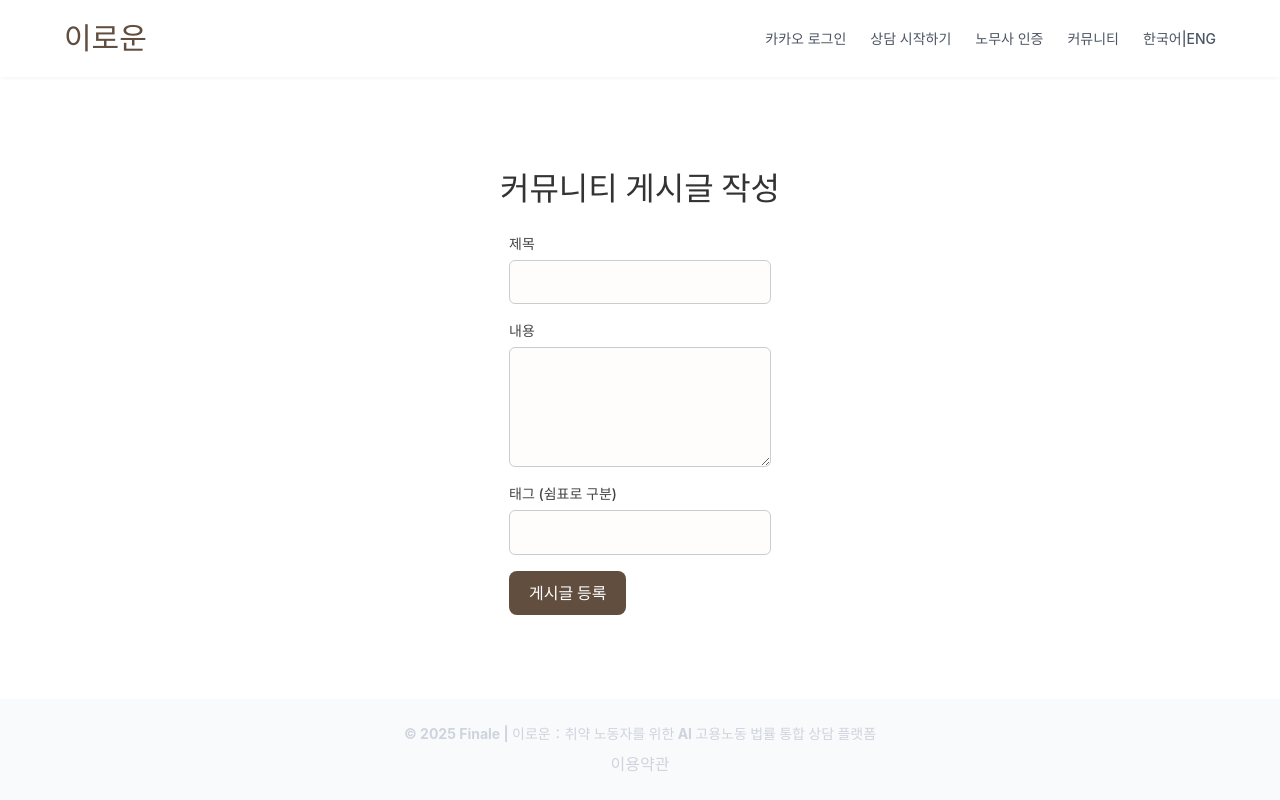
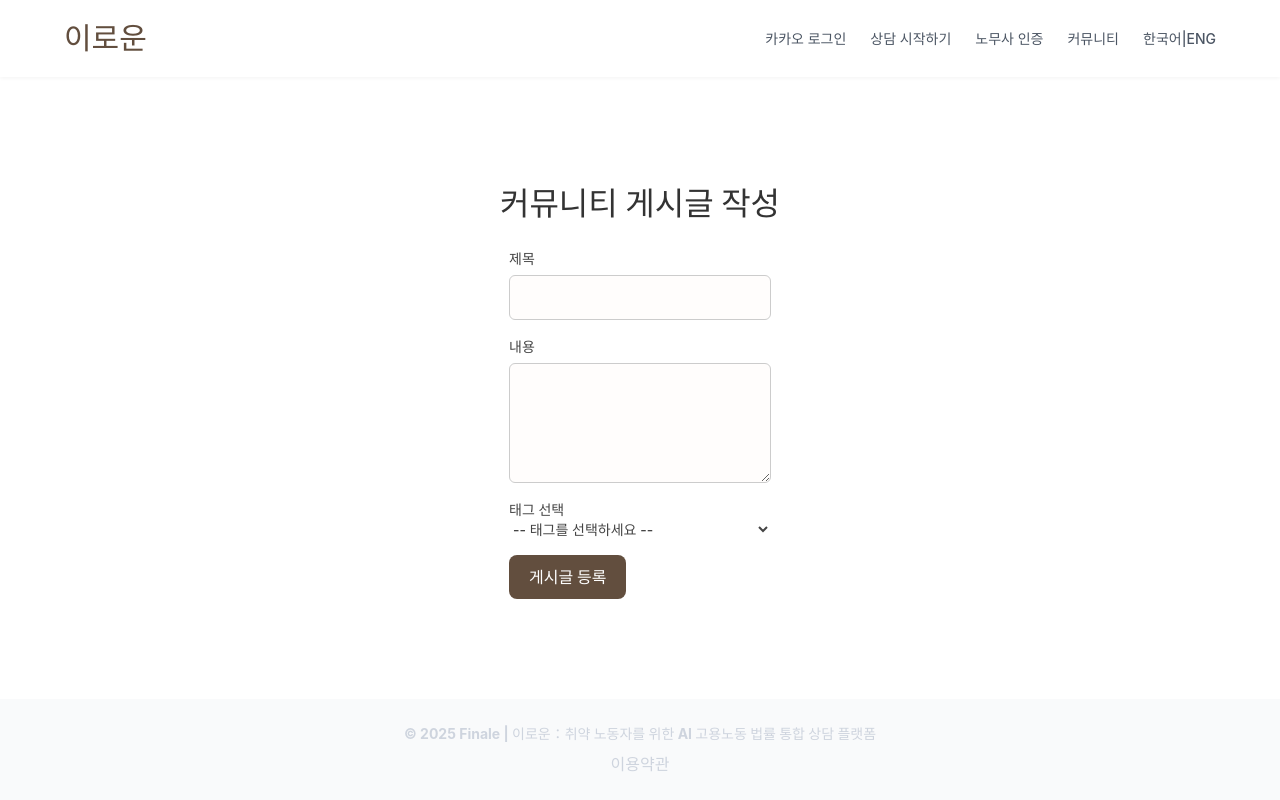
Before and after one commit to team-finale/LawBot-fe, a React (Vite) app: page /community in a window 1280 px wide. Built offline with nearby package versions, Linux system fonts and the light colour scheme; a web font is replaced by a local one.

Commit message:
Debug: 커뮤니티 태그

```diff
--- a/src/pages/CommunityBoard.tsx
+++ b/src/pages/CommunityBoard.tsx
@@ -2,12 +2,12 @@ import { useState } from "react";
 import Header from "../components/Header";
 import Footer from "../components/Footer";
 import axios from "axios";
-import "./CommunityBoard.css"; // ✅ 이 파일에 CSS 추가
+import "./CommunityBoard.css";
 
 const CommunityBoard = () => {
   const [title, setTitle] = useState("");
   const [content, setContent] = useState("");
-  const [tags, setTags] = useState("");
+  const [tag, setTag] = useState(""); // ✅ 하나의 태그만 선택
 
   const handleCreatePost = async () => {
     const token = localStorage.getItem("access_token");
@@ -17,14 +17,13 @@ const CommunityBoard = () => {
     }
 
     try {
-      const tagList = tags
-        .split(",")
-        .map((tag) => tag.trim())
-        .filter((tag) => tag !== "");
-
       await axios.post(
         "https://2lawon.com/api/community",
-           { title, content, tags: tagList },
+        {
+          title,
+          content,
+          tags: tag ? [tag] : [], // ✅ 하나의 태그를 배열로 전송
+        },
         {
           headers: {
             Authorization: `Bearer ${token}`,
@@ -36,7 +35,7 @@ const CommunityBoard = () => {
       alert("게시글이 등록되었습니다!");
       setTitle("");
       setContent("");
-      setTags("");
+      setTag("");
     } catch (error: any) {
       alert("등록 실패: " + (error.response?.data?.detail || error.message));
     }
@@ -77,12 +76,15 @@ const CommunityBoard = () => {
           </label>
 
           <label>
-            태그 (쉼표로 구분)
-            <input
-              type="text"
-              value={tags}
-              onChange={(e) => setTags(e.target.value)}
-            />
+            태그 선택
+            <select value={tag} onChange={(e) => setTag(e.target.value)} required>
+              <option value="">-- 태그를 선택하세요 --</option>
+              <option value="unfair_dismissal">부당해고</option>
+              <option value="industrial_accident">산업재해</option>
+              <option value="wage_arrears">임금체불</option>
+              <option value="sexual_harassment">성희롱</option>
+              <option value="labor_union">노동조합</option>
+            </select>
           </label>
 
           <button type="submit">게시글 등록</button>
```
Lines whose indentation alone changed are shown as unchanged.
